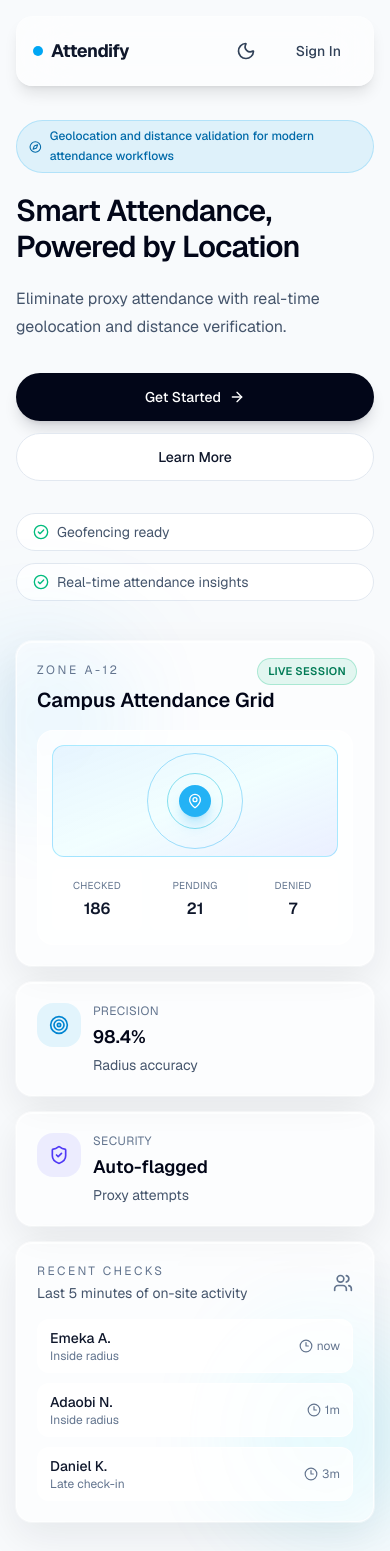
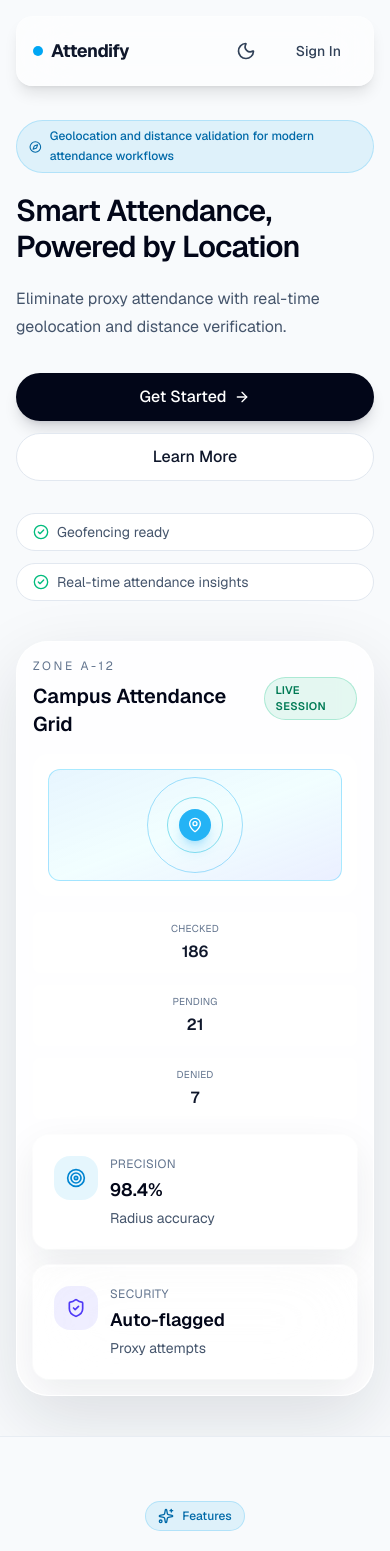
Before and after one commit to Ayomide-Philip/digital-attendance, a Next.js app: page / in a window 390 px wide. Shown: the top 1551 px of the page. Built offline with nearby package versions, Linux system fonts and the light colour scheme.

Commit message:
refactor: update layout styles, remove unused Button component, and enhance HeroSection structure

```diff
--- a/app/(root)/layout.js
+++ b/app/(root)/layout.js
@@ -8,7 +8,7 @@
     >
       <div className="pointer-events-none absolute inset-0 -z-10 bg-[radial-gradient(circle_at_top_left,rgba(14,165,233,0.14),transparent_30%),radial-gradient(circle_at_top_right,rgba(99,102,241,0.16),transparent_30%),radial-gradient(circle_at_bottom,rgba(15,23,42,0.08),transparent_40%)] dark:bg-[radial-gradient(circle_at_top_left,rgba(14,165,233,0.18),transparent_28%),radial-gradient(circle_at_top_right,rgba(99,102,241,0.2),transparent_30%),radial-gradient(circle_at_bottom,rgba(255,255,255,0.05),transparent_45%)]" />
 
-      <div className="pointer-events-none absolute inset-0 -z-10 bg-[linear-gradient(to_right,rgba(148,163,184,0.14)_1px,transparent_1px),linear-gradient(to_bottom,rgba(148,163,184,0.14)_1px,transparent_1px)] bg-size-[72px_72px] opacity-35 dark:bg-[linear-gradient(to_right,rgba(148,163,184,0.12)_1px,transparent_1px),linear-gradient(to_bottom,rgba(148,163,184,0.12)_1px,transparent_1px)] dark:opacity-25 animate-grid-pan mask-[linear-gradient(to_bottom,black,transparent_92%)]" />
+      <div className="pointer-events-none absolute inset-0 -z-10 bg-[linear-gradient(to_right,rgba(148,163,184,0.14)_1px,transparent_1px),linear-gradient(to_bottom,rgba(148,163,184,0.14)_1px,transparent_1px)] bg-size-[72px_72px] opacity-35 dark:bg-[linear-gradient(to_right,rgba(148,163,184,0.12)_1px,transparent_1px),linear-gradient(to_bottom,rgba(148,163,184,0.12)_1px,transparent_1px)] dark:opacity-25 mask-[linear-gradient(to_bottom,black,transparent_92%)]" />
       <Header />
       <main className="pt-20 sm:pt-24 lg:pt-25">
         {children}
--- a/app/(root)/page.js
+++ b/app/(root)/page.js
@@ -71,32 +71,6 @@
   },
 ];
 
-function Button({
-  className = "",
-  variant = "primary",
-  as: Component = "button",
-  children,
-  ...props
-}) {
-  const variants = {
-    primary:
-      "bg-slate-950 text-white shadow-lg shadow-slate-950/15 hover:-translate-y-0.5 hover:bg-slate-800 dark:bg-white dark:text-slate-950 dark:hover:bg-slate-200",
-    secondary:
-      "border border-slate-200 bg-white text-slate-900 hover:border-slate-300 hover:bg-slate-50 dark:border-slate-800 dark:bg-slate-950 dark:text-slate-100 dark:hover:bg-slate-900",
-    ghost:
-      "text-slate-700 hover:bg-slate-100 hover:text-slate-950 dark:text-slate-300 dark:hover:bg-slate-900 dark:hover:text-white",
-  };
-
-  return (
-    <Component
-      className={`inline-flex min-h-11 items-center justify-center gap-2 rounded-full px-4 py-2.5 text-sm font-medium transition-all duration-300 focus-visible:outline-none focus-visible:ring-2 focus-visible:ring-sky-500 focus-visible:ring-offset-2 focus-visible:ring-offset-white dark:focus-visible:ring-offset-slate-950 ${variants[variant]} ${className}`}
-      {...props}
-    >
-      {children}
-    </Component>
-  );
-}
-
 export default function Home() {
   return (
     <>
--- a/components/root/herosection.jsx
+++ b/components/root/herosection.jsx
@@ -1,13 +1,12 @@
 import {
   ArrowRight,
   CheckCircle2,
-  Clock3,
   Compass,
   MapPin,
   ShieldCheck,
   Target,
-  Users,
 } from "lucide-react";
+import Link from "next/link";
 import Card from "@/components/ui/card";
 
 export default function HeroSection() {
@@ -15,7 +14,7 @@
     <section className="relative min-h-[calc(100svh-5rem)] overflow-hidden sm:min-h-screen">
       <div className="mx-auto flex min-h-[calc(100svh-5rem)] max-w-7xl items-center px-4 py-10 sm:min-h-screen sm:px-6 sm:py-14 lg:px-8 lg:py-16">
         <div className="grid w-full items-center gap-10 sm:gap-12 lg:grid-cols-2 lg:gap-12">
-          <div className="max-w-2xl animate-fade-up">
+          <div className="max-w-2xl">
             <div className="mb-5 inline-flex items-center gap-2 rounded-full border border-sky-500/20 bg-sky-500/10 px-3 py-1.5 text-xs leading-relaxed font-medium text-sky-700 sm:mb-6 sm:px-4 sm:py-2 sm:text-sm dark:text-sky-300">
               <Compass className="h-4 w-4" />
               Geolocation and distance validation for modern attendance
@@ -28,25 +27,23 @@
               Eliminate proxy attendance with real-time geolocation and distance
               verification.
             </p>
+
             <div className="mt-8 flex flex-col gap-3 sm:mt-10 sm:flex-row sm:gap-4">
-              <Button
-                as="a"
+              <Link
                 href="#contact"
-                variant="primary"
-                className="h-12 w-full px-6 text-base sm:w-auto"
+                className="inline-flex h-12 w-full items-center justify-center gap-2 rounded-full bg-slate-950 px-6 text-base font-medium text-white shadow-lg shadow-slate-950/15 transition-all duration-300 hover:-translate-y-0.5 hover:bg-slate-800 dark:bg-white dark:text-slate-950 dark:hover:bg-slate-200 sm:w-auto"
               >
                 Get Started
                 <ArrowRight className="h-4 w-4" />
-              </Button>
-              <Button
-                as="a"
+              </Link>
+              <Link
                 href="#features"
-                variant="secondary"
-                className="h-12 w-full px-6 text-base sm:w-auto"
+                className="inline-flex h-12 w-full items-center justify-center rounded-full border border-slate-200 bg-white px-6 text-base font-medium text-slate-900 transition-all duration-300 hover:border-slate-300 hover:bg-slate-50 dark:border-slate-800 dark:bg-slate-950 dark:text-slate-100 dark:hover:bg-slate-900 sm:w-auto"
               >
                 Learn More
-              </Button>
+              </Link>
             </div>
+
             <div className="mt-8 flex flex-col items-stretch gap-3 text-sm text-slate-600 sm:mt-10 sm:flex-row sm:flex-wrap sm:items-center sm:gap-4 dark:text-slate-400">
               <div className="flex items-center gap-2 rounded-full border border-slate-200 bg-white px-4 py-2 dark:border-slate-800 dark:bg-slate-950">
                 <CheckCircle2 className="h-4 w-4 text-emerald-500" />
@@ -59,22 +56,21 @@
             </div>
           </div>
 
-          <div className="relative animate-fade-up [animation-delay:120ms] lg:justify-self-end">
-            <div className="absolute -left-10 top-4 h-32 w-32 rounded-full bg-sky-500/20 blur-3xl dark:bg-sky-500/15" />
-            <div className="absolute -right-10 bottom-2 h-40 w-40 rounded-full bg-cyan-400/20 blur-3xl dark:bg-indigo-500/15" />
-
-            <div className="relative mx-auto grid w-full max-w-xl gap-4 sm:gap-5">
-              <Card className="relative overflow-hidden p-4 sm:p-5">
-                <div className="absolute right-4 top-4 rounded-full border border-emerald-500/25 bg-emerald-500/10 px-2.5 py-1 text-[11px] font-semibold uppercase tracking-wide text-emerald-700 dark:text-emerald-300">
-                  Live session
-                </div>
-
+          <div className="relative lg:justify-self-end">
+            <div className="relative mx-auto w-full max-w-xl overflow-hidden rounded-[2rem] border border-white/70 bg-white/80 p-4 shadow-[0_24px_70px_rgba(15,23,42,0.12)] backdrop-blur-xl dark:border-slate-700/70 dark:bg-slate-900/60">
+              <div className="flex items-center justify-between gap-4">
+                <div>
                   <p className="text-xs uppercase tracking-[0.22em] text-slate-500 dark:text-slate-400">
                     Zone A-12
                   </p>
                   <h3 className="mt-2 text-xl font-semibold text-slate-950 dark:text-white">
                     Campus Attendance Grid
                   </h3>
+                </div>
+                <div className="rounded-full border border-emerald-500/25 bg-emerald-500/10 px-2.5 py-1 text-[11px] font-semibold uppercase tracking-wide text-emerald-700 dark:text-emerald-300">
+                  Live session
+                </div>
+              </div>
 
               <div className="mt-4 rounded-2xl border border-white/70 bg-white/70 p-3.5 dark:border-slate-700/70 dark:bg-slate-900/55">
                 <div className="relative h-28 overflow-hidden rounded-xl border border-sky-400/30 bg-linear-to-br from-sky-100/75 via-cyan-50/70 to-indigo-100/65 dark:border-sky-700/60 dark:from-sky-950/45 dark:via-slate-900/70 dark:to-indigo-950/35">
@@ -86,8 +82,9 @@
                     </div>
                   </div>
                 </div>
+              </div>
 
-                  <div className="mt-3 grid grid-cols-3 gap-2">
+              <div className="mt-4 grid gap-3 sm:grid-cols-3">
                 {[
                   ["Checked", "186"],
                   ["Pending", "21"],
@@ -106,10 +103,8 @@
                   </div>
                 ))}
               </div>
-                </div>
-              </Card>
 
-              <div className="grid gap-4 sm:grid-cols-2">
+              <div className="mt-4 grid gap-4 sm:grid-cols-2">
                 <Card className="p-4 sm:p-5">
                   <div className="flex items-start gap-3">
                     <div className="flex h-11 w-11 items-center justify-center rounded-2xl bg-sky-500/10 text-sky-600 dark:text-sky-400">
@@ -148,46 +143,6 @@
                   </div>
                 </Card>
               </div>
-
-              <Card className="p-4 sm:p-5">
-                <div className="flex items-center justify-between gap-4">
-                  <div>
-                    <p className="text-xs uppercase tracking-[0.2em] text-slate-500 dark:text-slate-400">
-                      Recent checks
-                    </p>
-                    <p className="mt-1 text-sm text-slate-600 dark:text-slate-300">
-                      Last 5 minutes of on-site activity
-                    </p>
-                  </div>
-                  <Users className="h-5 w-5 text-slate-500 dark:text-slate-300" />
-                </div>
-
-                <div className="mt-4 space-y-2.5">
-                  {[
-                    ["Emeka A.", "Inside radius", "now"],
-                    ["Adaobi N.", "Inside radius", "1m"],
-                    ["Daniel K.", "Late check-in", "3m"],
-                  ].map(([name, state, time]) => (
-                    <div
-                      key={name}
-                      className="flex items-center justify-between rounded-xl border border-white/80 bg-white/75 px-3 py-2 dark:border-slate-700 dark:bg-slate-900/70"
-                    >
-                      <div>
-                        <p className="text-sm font-medium text-slate-900 dark:text-white">
-                          {name}
-                        </p>
-                        <p className="text-xs text-slate-500 dark:text-slate-400">
-                          {state}
-                        </p>
-                      </div>
-                      <div className="inline-flex items-center gap-1 text-xs text-slate-500 dark:text-slate-400">
-                        <Clock3 className="h-3.5 w-3.5" />
-                        {time}
-                      </div>
-                    </div>
-                  ))}
-                </div>
-              </Card>
             </div>
           </div>
         </div>
@@ -195,29 +150,3 @@
     </section>
   );
 }
-
-function Button({
-  className = "",
-  variant = "primary",
-  as: Component = "button",
-  children,
-  ...props
-}) {
-  const variants = {
-    primary:
-      "bg-slate-950 text-white shadow-lg shadow-slate-950/15 hover:-translate-y-0.5 hover:bg-slate-800 dark:bg-white dark:text-slate-950 dark:hover:bg-slate-200",
-    secondary:
-      "border border-slate-200 bg-white text-slate-900 hover:border-slate-300 hover:bg-slate-50 dark:border-slate-800 dark:bg-slate-950 dark:text-slate-100 dark:hover:bg-slate-900",
-    ghost:
-      "text-slate-700 hover:bg-slate-100 hover:text-slate-950 dark:text-slate-300 dark:hover:bg-slate-900 dark:hover:text-white",
-  };
-
-  return (
-    <Component
-      className={`inline-flex min-h-11 items-center justify-center gap-2 rounded-full px-4 py-2.5 text-sm font-medium transition-all duration-300 focus-visible:outline-none focus-visible:ring-2 focus-visible:ring-sky-500 focus-visible:ring-offset-2 focus-visible:ring-offset-white dark:focus-visible:ring-offset-slate-950 ${variants[variant]} ${className}`}
-      {...props}
-    >
-      {children}
-    </Component>
-  );
-}
```
Also changed, not shown: auth.js (+30 -0 lines). Lines whose indentation alone changed are shown as unchanged.
